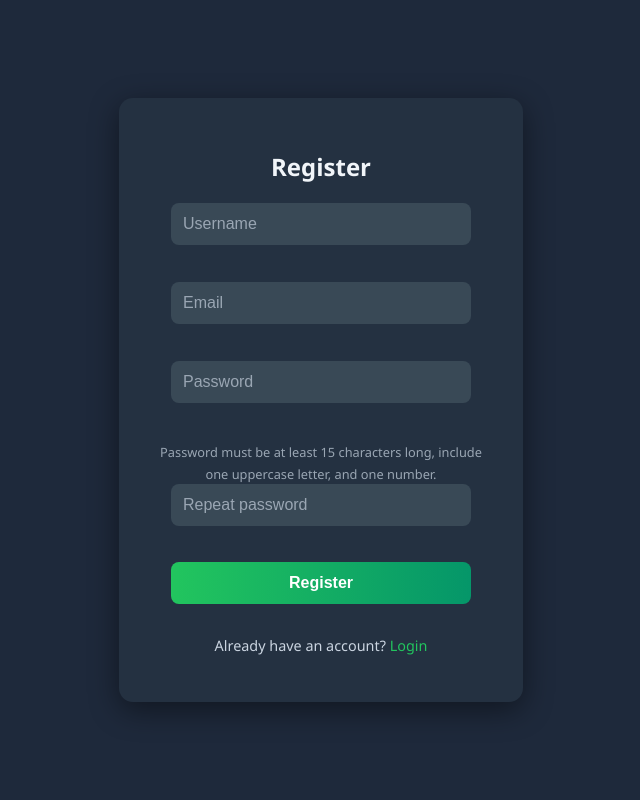
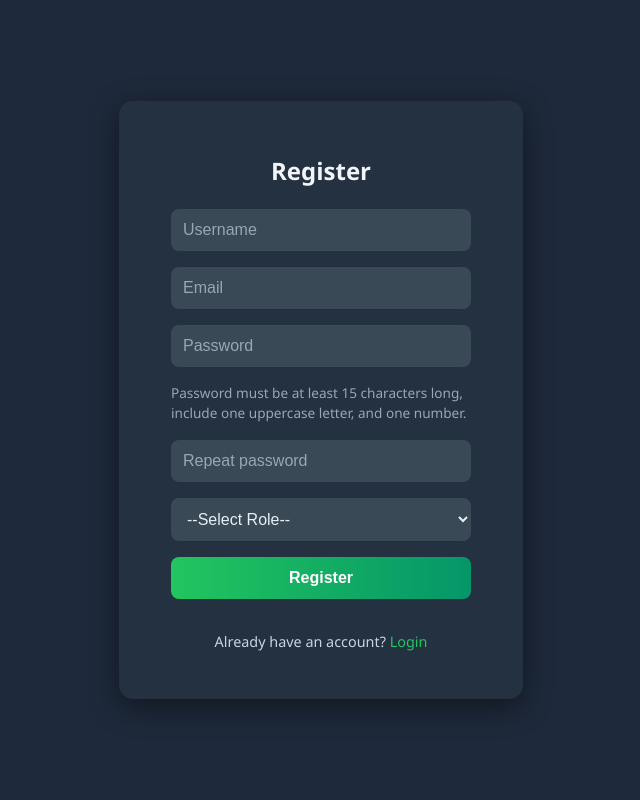
Before and after one commit to EduardBogoslovtcev/Project-WebDeb2-RRC, a PHP site: page /register.php in a window 1280 px wide. Shown: the whole page, without its empty margins (319-959 px from the left). Run offline with PHP 8.4, Linux system fonts and the light colour scheme.

Commit message:
added select role to registration

```diff
--- a/register.php
+++ b/register.php
@@ -6,24 +6,22 @@ $errors = [
   'username' => '',
   'email' => '',
   'password' => '',
-  'password_repeat' => ''
+  'password_repeat' => '',
+  'role' => ''
 ];
 $success_message = '';
 
 // default form shown
-if (!isset($_SESSION['active_form'])) {
-    $_SESSION['active_form'] = 'login';
-}
 
 if ($_SERVER['REQUEST_METHOD'] === 'POST' && isset($_POST["register"])) {
-
-  $_SESSION['active_form'] = 'register';
 
   // sanitize inputs
   $username = trim(filter_var($_POST['username'], FILTER_SANITIZE_FULL_SPECIAL_CHARS));
   $email = trim(filter_var($_POST['email'], FILTER_SANITIZE_EMAIL));
   $password = $_POST['password'];
   $password_repeat = $_POST['password_repeat'];
+  $role = $_POST['role'];
+
   // --- Validation ---
   if (!filter_var($email, FILTER_VALIDATE_EMAIL)) {
       $errors['email'] = 'Enter a valid email address.';
@@ -49,7 +47,6 @@ if ($_SERVER['REQUEST_METHOD'] === 'POST' && isset($_POST["register"])) {
   // if no errors, insert
   if (!array_filter($errors)) {
       $hashed_password = password_hash($password, PASSWORD_DEFAULT);
-      $role = 'user';
       $insert_user = $db->prepare("INSERT INTO users_cms (username, email, password, role)
                                      VALUES (:username, :email, :password, :role)");
       $insert_user->execute([
@@ -81,20 +78,22 @@ if ($_SERVER['REQUEST_METHOD'] === 'POST' && isset($_POST["register"])) {
       <h2>Register</h2>
 
       <input type="text" name="username" placeholder="Username" value="<?php echo isset($username) ? htmlspecialchars($username) : ''; ?>" required />
-      <div class="error-text"><?php echo $errors['username']; ?></div>
 
       <input type="email" name="email" placeholder="Email"  value="<?php echo isset($email) ? htmlspecialchars($email) : ''; ?>" required />
-      <div class="error-text"><?php echo $errors['email']; ?></div>
 
       <input type="password" name="password" placeholder="Password"  value="<?php echo isset($password) ? htmlspecialchars($password) : ''; ?>" required />
-      <div class="error-text"><?php echo $errors['password']; ?></div>
 
       <small class="password-hint">
         Password must be at least 15 characters long, include one uppercase letter, and one number.
       </small>
 
       <input type="password" name="password_repeat" placeholder="Repeat password" value="<?php echo isset($password_repeat) ? htmlspecialchars($password_repeat) : ''; ?>" required />
-      <div class="error-text"><?php echo $errors['password_repeat']; ?></div>
+
+      <select name="role" id="role" required>
+        <option value="">--Select Role--</option>
+        <option value="admin">Admin</option>
+        <option value="user">User</option>
+      </select>
 
       <button type="submit" name="register">Register</button>
 
--- a/styles.css
+++ b/styles.css
@@ -1,8 +1,13 @@
+html {
+    font-size: 16px; /* or whatever base size you want */
+}
+
 body {
     background-color: #1e293b;
     font-family: "Segoe UI", Tahoma, Geneva, Verdana, sans-serif;
     height: 100vh;
     margin: 0;
+    line-height: 1.5;
 
     display: flex;
     justify-content: center;
@@ -26,7 +31,8 @@ body {
 }
 
 form input,
-form button {
+form button,
+form select {
     width: 100%;
     max-width: 300px;
     box-sizing: border-box;
@@ -38,13 +44,17 @@ form button {
     transition: box-shadow 0.55s ease, background-color 0.55s ease;
 }
 
-form input {
+form input,
+select {
     background: #394956;
     color: #e6eef6;
     outline: none;
 }
 
-input:focus {
+input[type="text"]:focus,
+input[type="email"]:focus,
+input[type="password"]:focus,
+select:focus {
     outline: none;
     box-shadow: 0 0 0 2px #22c55e;
     transition: opacity 0.2s ease;
@@ -56,9 +66,10 @@ form input::placeholder {
 
 .password-hint {
     color: #9aa6b3;
-    font-size: 0.8rem;
-    margin-top: -0.5rem;
-    margin-bottom: 1rem;
+    display: block;
+    align-self: center;
+    margin: 0 auto 1rem;
+    font-size: 0.85rem;
     text-align: left;
     max-width: 300px;
 }
@@ -114,7 +125,7 @@ form a:hover {
     width: 100%;
     max-width: 300px;
     display: flex;
-    justify-content: flex-start;
+    justify-content: center;
 }
 
 .stay-logged-in input {
```
